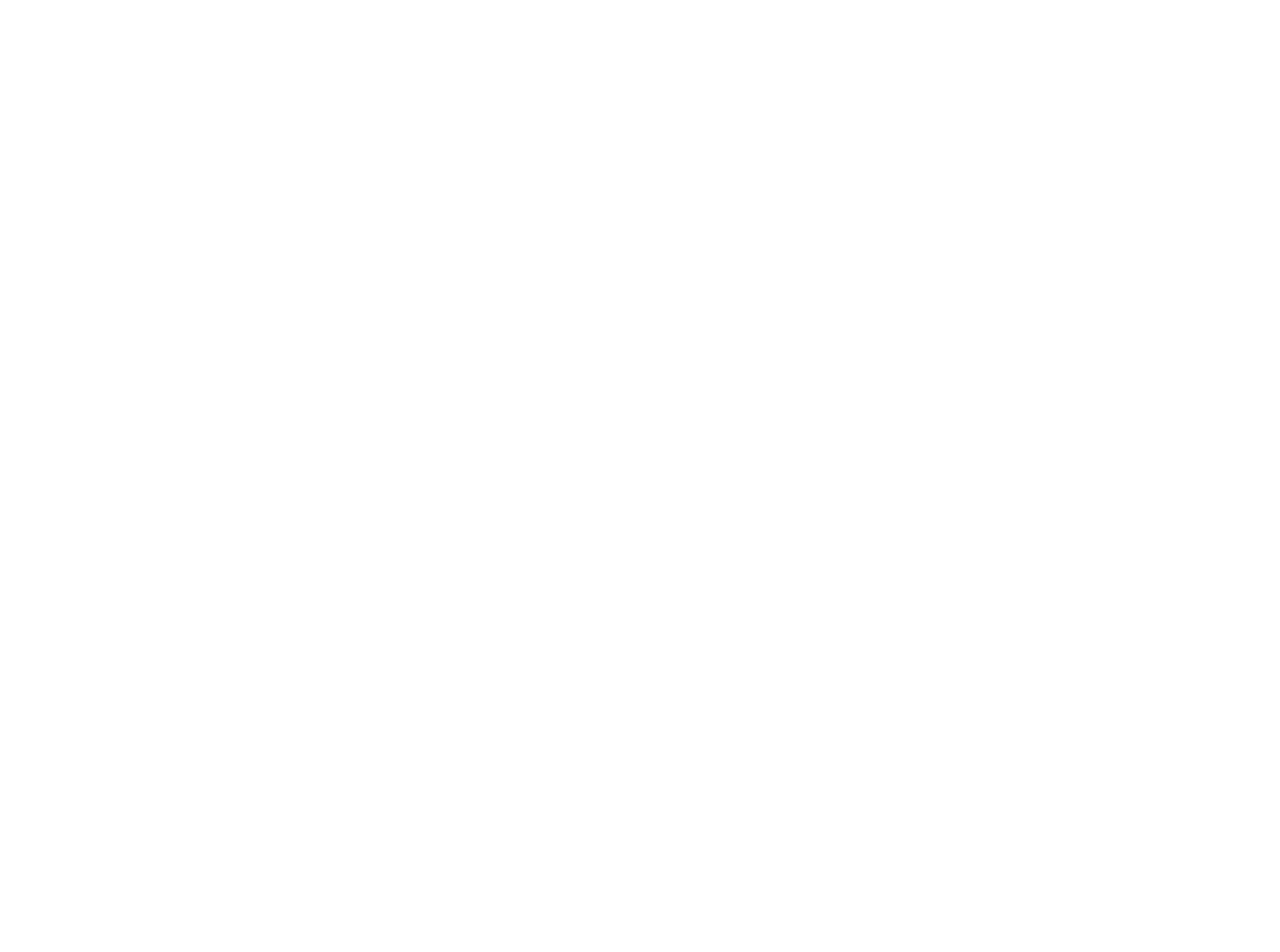
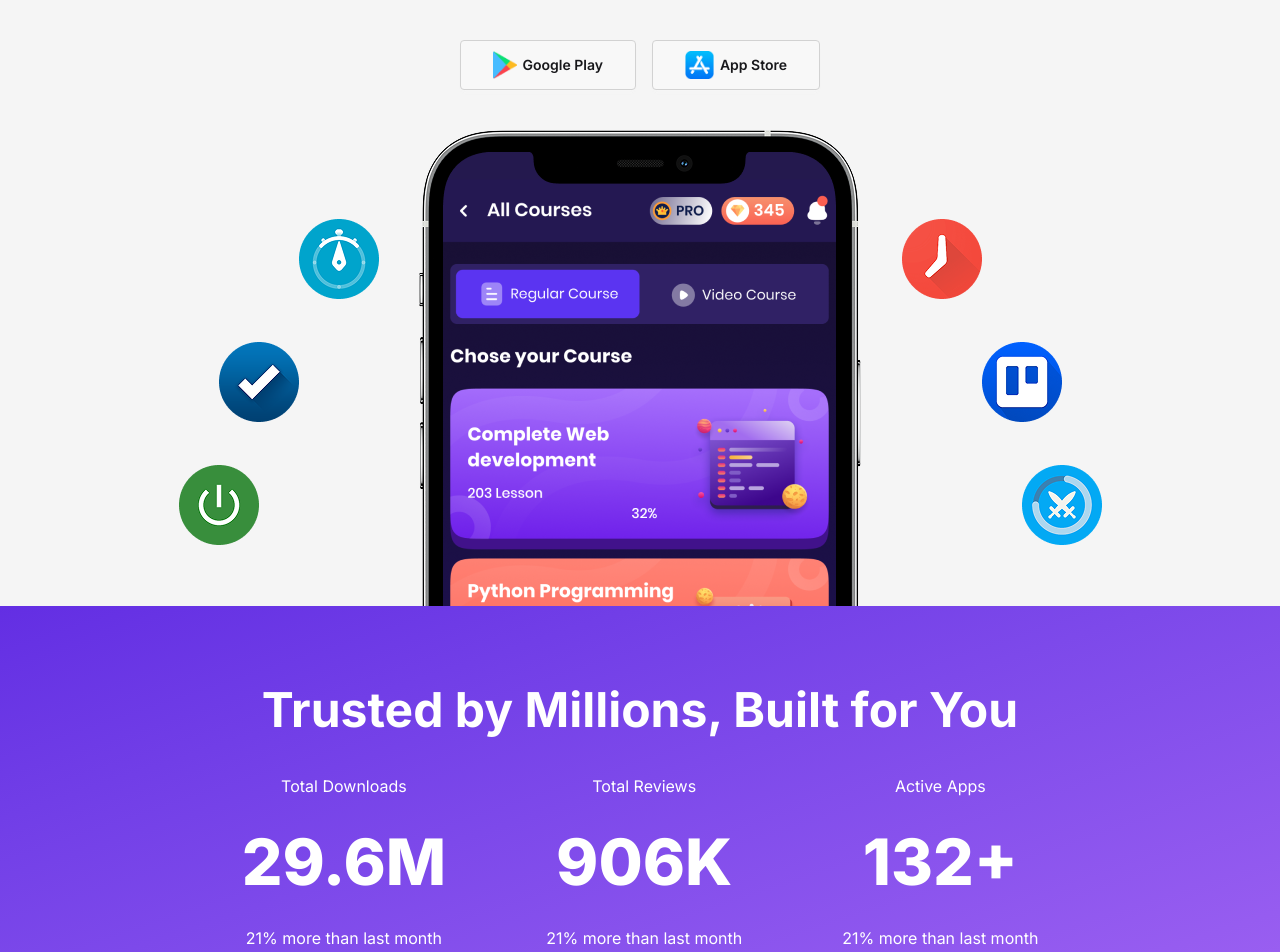
Before and after one commit to bitvotion/hero-app, a React (Vite) app: page / in a window 1280 px wide. Shown: the part 360-1312 px from the top of the page. Before the commit the page ends 800 px from the top, so only its background shows below. Built offline with nearby package versions, Linux system fonts and the light colour scheme.

Commit message:
added Banner and stats section

```diff
--- /dev/null
+++ b/src/Components/Banner/Banner.jsx
@@ -0,0 +1,33 @@
+import React from 'react';
+import playstorelogo from '../../assets/playstore.png'
+import appstorelogo from '../../assets/appstore.png'
+import heroimage from '../../assets/hero.png'
+
+const Banner = () => {
+    return (
+        <div className=' flex flex-col justify-center items-center text-center'>
+            <h1 className=' text-[#001931] text-7xl font-bold mb-4 ' >
+                We Build
+                <br />
+                <span className=' font-bold bg-linear-to-r from-[#632EE3] to-[#9F62F2] bg-clip-text text-transparent ' >Productive </span>
+                Apps
+            </h1>
+            <p className=' text-[#627382] text-xl ' >At HERO.IO , we craft innovative apps designed to make everyday life simpler, smarter, and more exciting. Our goal is to turn your ideas into digital experiences that truly make an impact.</p>
+            <div className='my-10 text-xl text-[#001931] font-semibold flex items-center gap-4 ' >
+                <a href="">
+                    <button className='btn border-[#d2d2d2] px-8 py-6 rounded-sm '>
+                        <img src={playstorelogo} className='h-7' /> Google Play
+                        </button>
+                    </a>
+                <a href="">
+                    <button className='btn border-[#d2d2d2] px-8 py-6 rounded-sm '>
+                        <img src={appstorelogo} className='h-7' /> App Store
+                        </button>
+                    </a>
+            </div>
+            <img src={heroimage} alt="Hero Image" />
+        </div>
+    );
+};
+
+export default Banner;
--- /dev/null
+++ b/src/Components/Stats/Stats.jsx
@@ -0,0 +1,32 @@
+import React from 'react';
+
+
+const Stats = () => {
+    return (
+        <div className='bg-gradient-to-br from-[#632EE3] to-[#9F62F2] text-white py-20 mb-40 '>
+            <div className=' max-w-[1536px] mx-auto ' >
+                <h1 className=' text-center text-5xl font-bold mb-10 ' >Trusted by Millions, Built for You</h1>
+
+                <div className=' flex justify-center items-center gap-25 '>
+                    <div className=' flex flex-col gap-4 justify-center text-center '>
+                        <p>Total Downloads</p>
+                        <h1 className=' font-extrabold text-[64px] '>29.6M</h1>
+                        <p>21% more than last month</p>
+                    </div>
+                    <div className=' flex flex-col gap-4 justify-center text-center '>
+                        <p>Total Reviews</p>
+                        <h1 className=' font-extrabold text-[64px] '>906K</h1>
+                        <p>21% more than last month</p>
+                    </div>
+                    <div className=' flex flex-col gap-4 justify-center text-center '>
+                        <p>Active Apps</p>
+                        <h1 className=' font-extrabold text-[64px] '>132+</h1>
+                        <p>21% more than last month</p>
+                    </div>
+                </div>
+            </div>
+        </div>
+    );
+};
+
+export default Stats;
--- a/src/Pages/Home.jsx
+++ b/src/Pages/Home.jsx
@@ -1,9 +1,14 @@
 import React from 'react';
+import Banner from '../Components/Banner/Banner';
+import Stats from '../Components/Stats/Stats';
 
 const Home = () => {
     return (
         <div>
-            Home Page
+            <div className='max-w-[1536px] mx-auto px-2 sm:px-4 md:px-5 lg:px-8'>
+                <Banner />
+            </div>
+            <Stats />
         </div>
     );
 };
--- a/src/Root/Root.jsx
+++ b/src/Root/Root.jsx
@@ -7,7 +7,7 @@
     return (
         <div>
             <Navbar />
-            <div className=' max-w-[1536px] mx-auto px-2 sm:px-4 md:px-5 lg:px-8 bg-[#F5F5F5] my-20 '>
+            <div className='  my-20 '>
                 <Outlet />
             </div>
             <Footer />
--- a/src/index.css
+++ b/src/index.css
@@ -7,6 +7,7 @@
   font-optical-sizing: auto;
   font-weight: 400;
   font-style: normal;
+  background-color: #F5F5F5;
 }
 
 .navbar-center .active {
```
Also changed, not shown: src/assets/appstore.png (added), src/assets/playstore.png (added).
